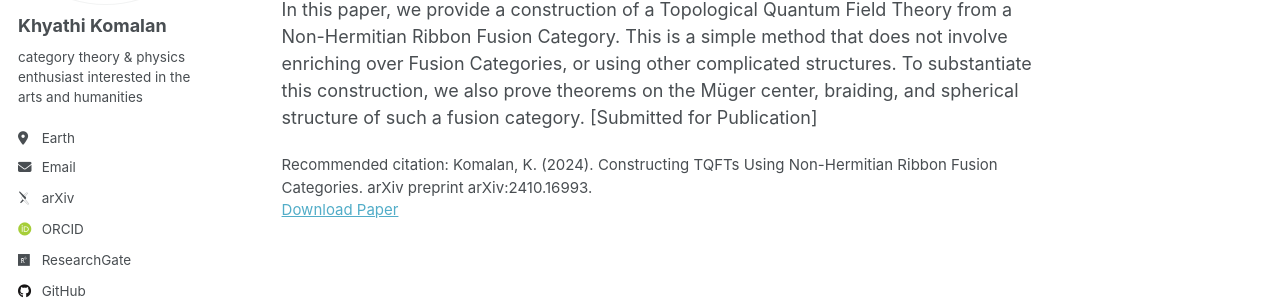
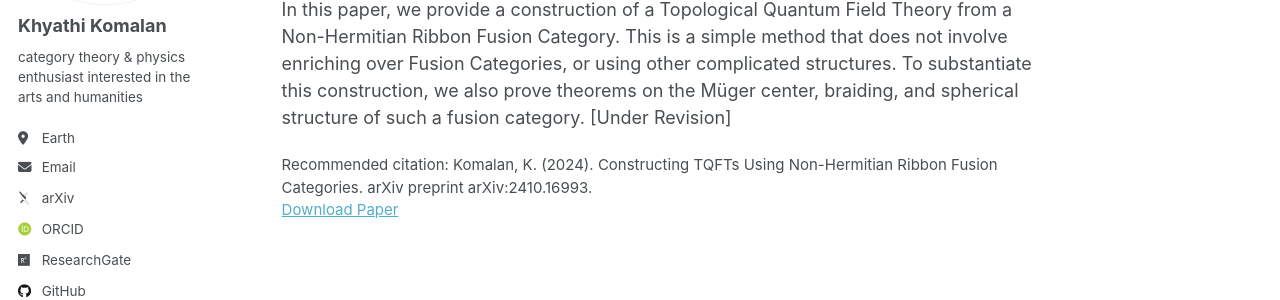
Before and after one commit to khyathikomalan/khyathikomalan.github.io, a Jekyll site: the page built from _publications/2024-10-22-paper-title-number-1.md, in a window 1280 px wide and 1134 px high. Shown: the part 228-528 px from the top of the window. Built offline with Jekyll 4.4.1, drawn with Linux system fonts in a browser that asks for light colours; some web fonts are replaced.

Commit message:
Update 2024-10-22-paper-title-number-1.md

```diff
--- a/_publications/2024-10-22-paper-title-number-1.md
+++ b/_publications/2024-10-22-paper-title-number-1.md
@@ -7,7 +7,7 @@ excerpt: 'In this paper, we provide a construction of a Topological Quantum Fiel
 from a Non-Hermitian Ribbon Fusion Category. This is a simple method that does not involve
 enriching over Fusion Categories, or using other complicated structures. To substantiate this
 construction, we also prove theorems on the Müger center, braiding, and spherical structure of
-such a fusion category. [Submitted for Publication]'
+such a fusion category. [Under Revision]'
 date: 2024-10-22
 venue: 'arXiv'
 paperurl: 'https://arxiv.org/pdf/2410.16993'
@@ -17,4 +17,4 @@ In this paper, we provide a construction of a Topological Quantum Field Theory
 from a Non-Hermitian Ribbon Fusion Category. This is a simple method that does not involve
 enriching over Fusion Categories, or using other complicated structures. To substantiate this
 construction, we also prove theorems on the Müger center, braiding, and spherical structure of
-such a fusion category. [Submitted for Publication]
+such a fusion category. [Under Revision]
```
